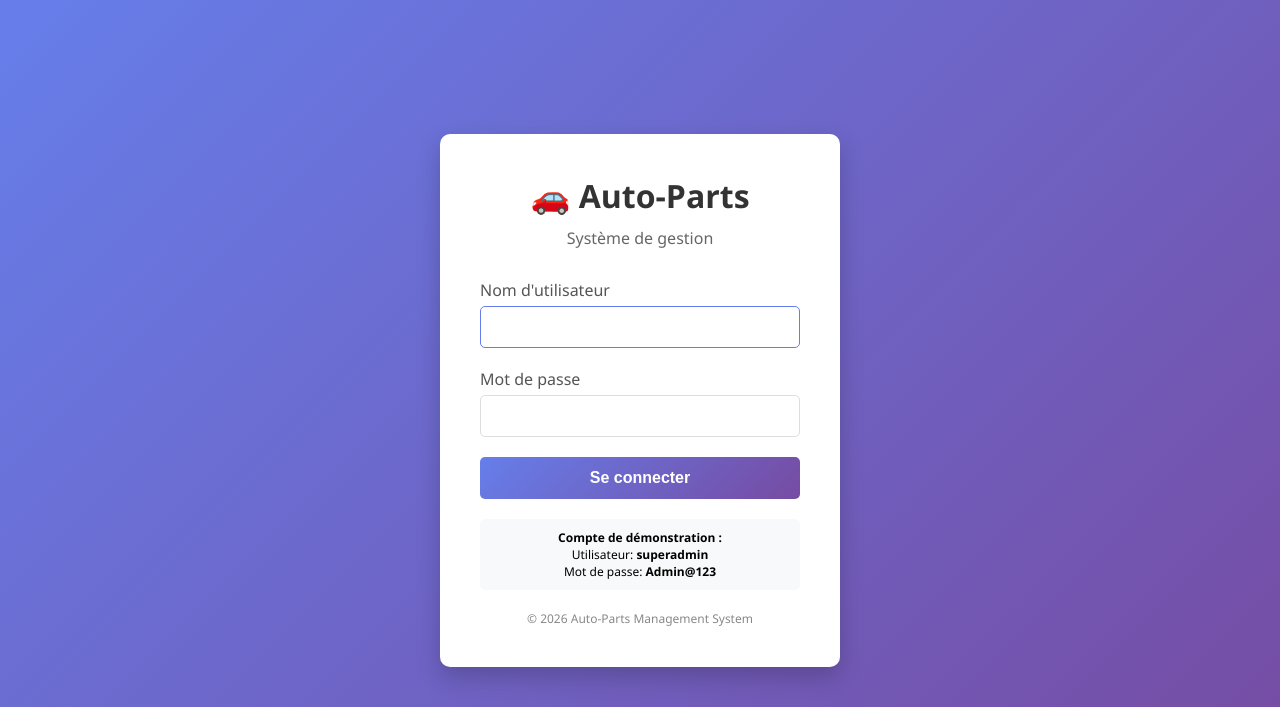
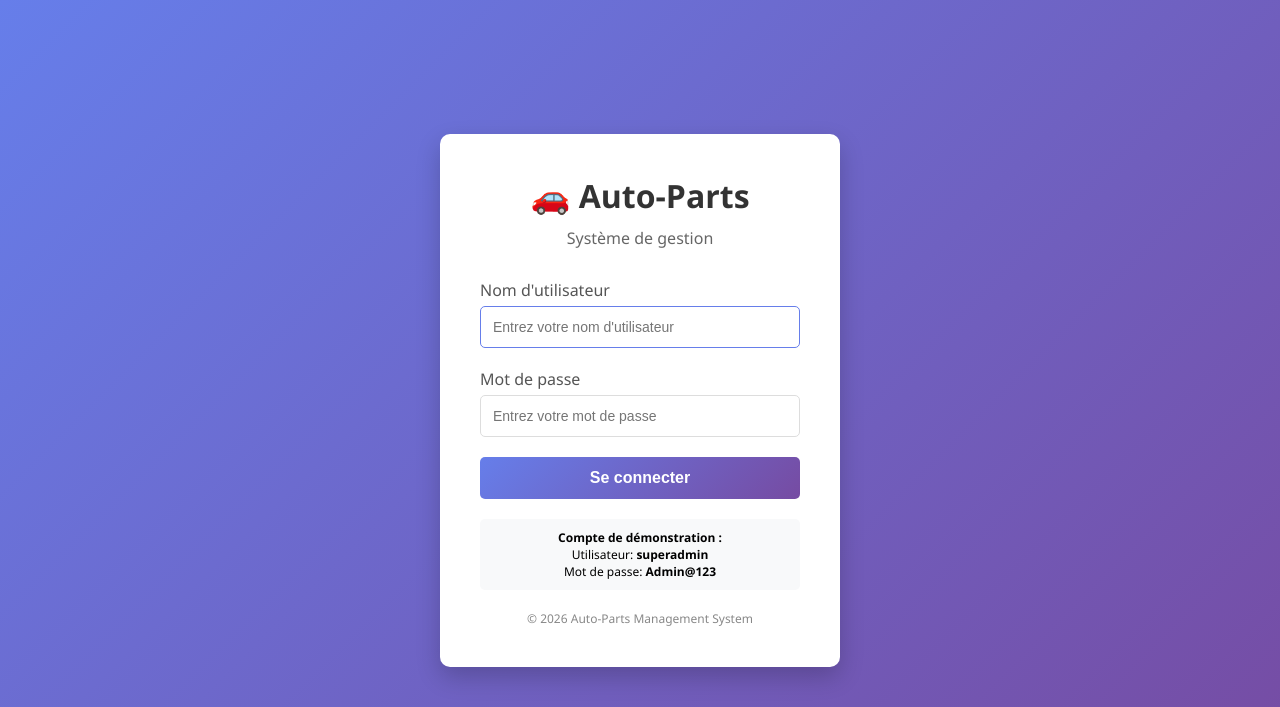
Before and after one commit to sampeursamuel-prog/auto-parts-management, a CodeIgniter 4 app: the page made by app/Views/auth/login.php in a window 1280 px wide. Shown: the top 707 px of the page. Run offline with PHP 8.4 and a stand-in for CodeIgniter, Linux system fonts and the light colour scheme; the template is opened without the code that fills it, so the values that code supplies are empty; some libraries are stand-ins or nearby versions.

Commit message:
Modification login

```diff
--- a/app/Views/auth/login.php
+++ b/app/Views/auth/login.php
@@ -115,11 +115,11 @@ $flash = \App\Helpers\Session::getFlash();
         <form method="POST" action="<?php echo \BASE_PATH; ?>/index.php?action=doLogin">
             <div class="form-group">
                 <label>Nom d'utilisateur</label>
-                <input type="text" name="username" required autofocus>
+                <input type="text" name="username" required autofocus placeholder="Entrez votre nom d'utilisateur">
             </div>
             <div class="form-group">
                 <label>Mot de passe</label>
-                <input type="password" name="password" required>
+                <input type="password" name="password" required placeholder="Entrez votre mot de passe">
             </div>
             <button type="submit">Se connecter</button>
         </form>
```
